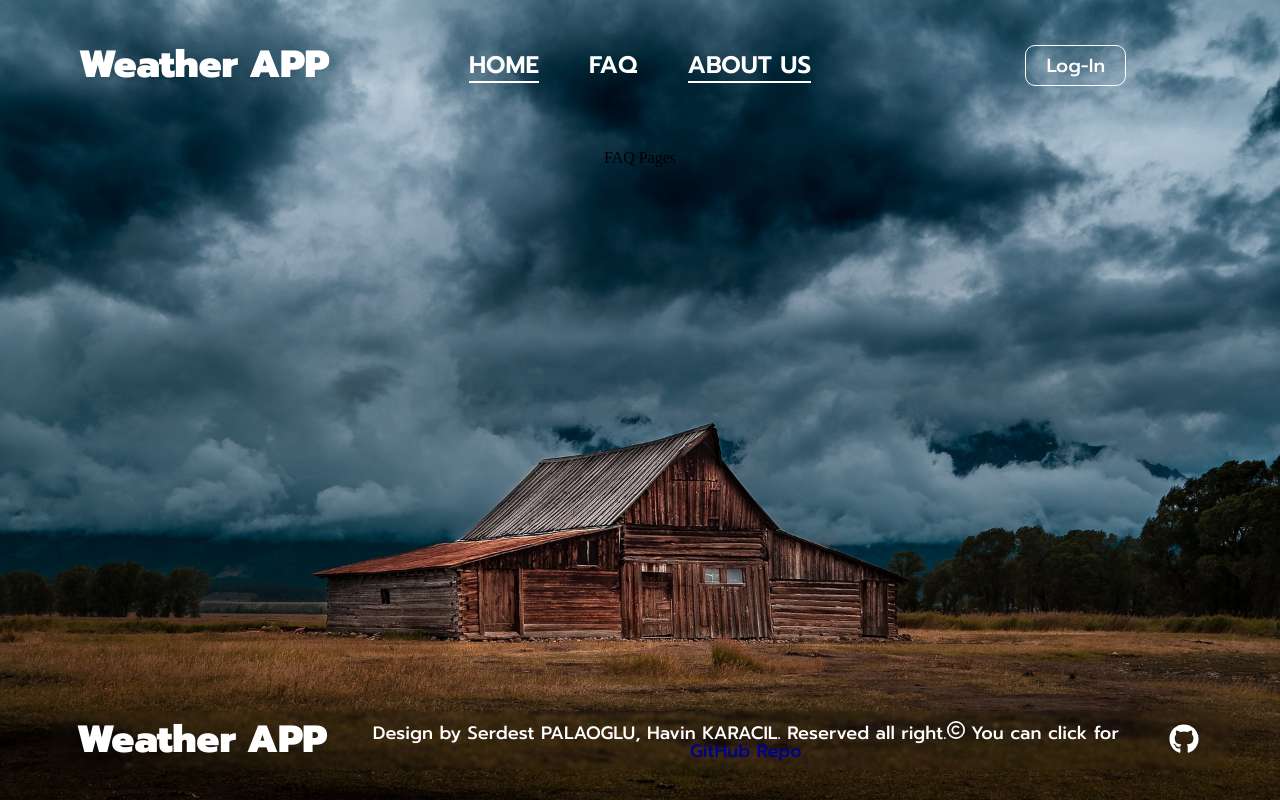
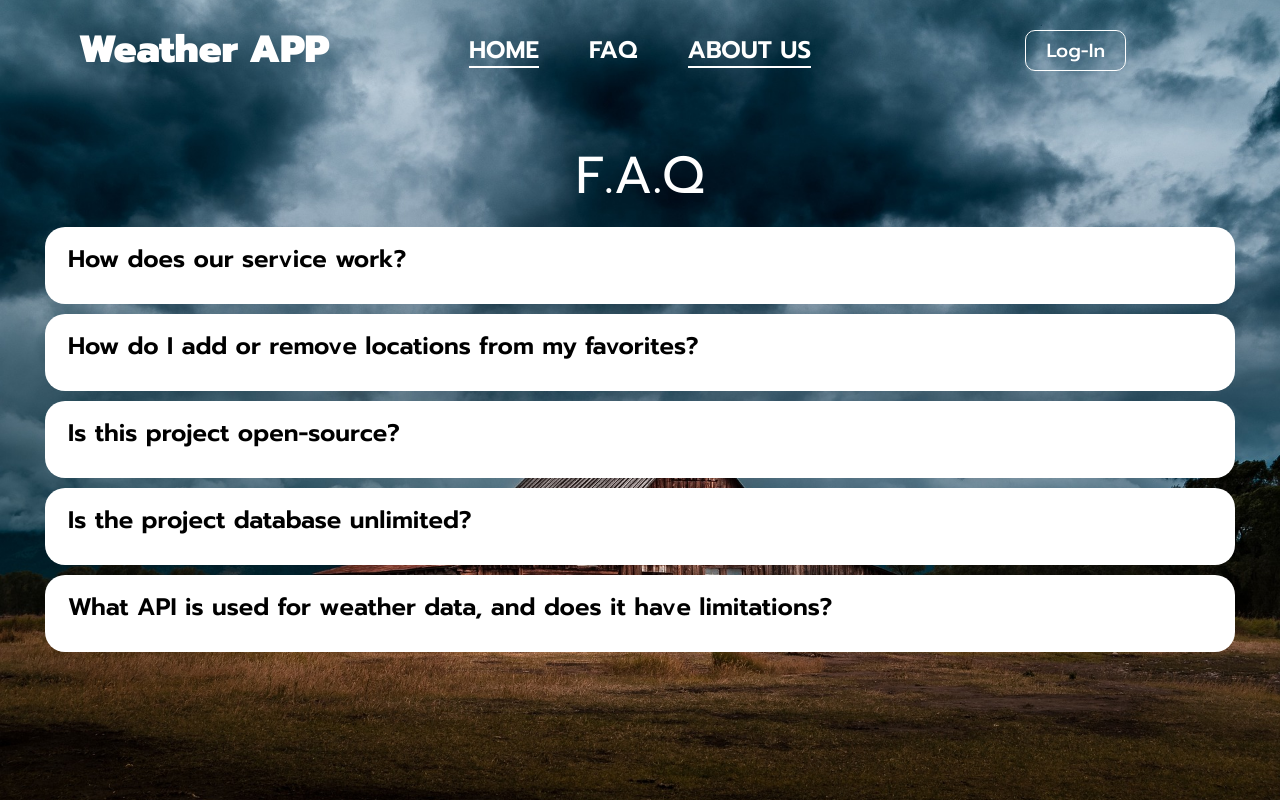
Before and after one commit to palaogluserdest/gsp-weather-app-project, a Next.js app: page /faq in a window 1280 px wide. Built offline with nearby package versions, Linux system fonts and the light colour scheme; no server answers.

Commit message:
Adden faq content

```diff
--- /dev/null
+++ b/src/app/(pages)/faq/Faq.scss
@@ -0,0 +1,5 @@
+.faq-wrapper-container {
+  width: 100vw;
+  height: 100%;
+  padding: 0 20px;
+}
--- a/src/app/(pages)/faq/page.tsx
+++ b/src/app/(pages)/faq/page.tsx
@@ -1,8 +1,39 @@
+import Collapse from '@/app/components/shared/Collapse';
+import './Faq.scss';
+
+const faq = [
+  {
+    question: 'How does our service work?',
+    answer:
+      'Our service provides a 6-day weather forecast for any location you type into the search bar. The displayed weather cards are collapsible; you can click on them to see more detailed information for each day. If you sign in, you can add or remove locations from your favorites. Additionally, you can update your personal information on the profile page.',
+  },
+  {
+    question: 'How do I add or remove locations from my favorites?',
+    answer:
+      'Once signed in, you’ll see favorite icons next to each location. An empty star indicates the location is not in your favorites, while a filled star means it is. Your favorite locations will be displayed below the search bar. To remove a location from favorites, simply click on it to bring it up on the screen, then click the favorite icon to remove it.',
+  },
+  {
+    question: 'Is this project open-source?',
+    answer:
+      "Yes, this project is open-source. You are free to download and develop it as you like. If you'd like to contribute to the development alongside me, feel free to reach out on GitHub and send a request. However, please remember to credit the source when using the project.",
+  },
+  {
+    question: 'Is the project database unlimited?',
+    answer:
+      "No, the project uses Firebase's test version, which has a one-month trial period. After the trial expires, the database will be reset, meaning previously registered information will no longer be available. You can re-register at that time.",
+  },
+  {
+    question: 'What API is used for weather data, and does it have limitations?',
+    answer:
+      'The weather data is provided by the Open Weather API, using the free version with a limited capacity. Please avoid making frequent requests to ensure continuous access.',
+  },
+];
+
 const FAQ = () => {
   return (
-    <>
-      <h1>FAQ Pages</h1>
-    </>
+    <div className="faq-wrapper-container">
+      <Collapse items={faq} />
+    </div>
   );
 };
 
--- a/src/app/components/LoginRegister/LoginRegister.scss
+++ b/src/app/components/LoginRegister/LoginRegister.scss
@@ -59,6 +59,7 @@
 
     .auth-login,
     .auth-register {
+      max-width: 500px;
       flex: 1;
       display: flex;
       flex-direction: column;
@@ -70,6 +71,10 @@
         padding: 20px 20px;
       }
     }
+
+    .auth-register {
+      margin-left: auto;
+    }
   }
 }
 
--- a/src/app/components/WeatherWidget/WeatherWidget.scss
+++ b/src/app/components/WeatherWidget/WeatherWidget.scss
@@ -6,9 +6,9 @@
   display: flex;
   flex-direction: column;
   gap: 10px;
-  max-width: 150px;
+  max-width: 190px;
   width: 100%;
-  height: 100px;
+  height: 135px;
   border: none;
   border-radius: 15px;
   background-color: #fff;
--- /dev/null
+++ b/src/app/components/shared/Collapse/Collapse.scss
@@ -0,0 +1,51 @@
+@import '../../../styles/variables';
+
+.faq-container {
+  width: 100%;
+  display: flex;
+  flex-direction: column;
+  justify-content: flex-start;
+  align-items: center;
+  height: 1000px;
+  border: none;
+  border-radius: 15px;
+  background-color: transparent;
+  padding: 30px 25px;
+  font-family: $font-prompt, sans-serif;
+}
+
+.faq-title {
+  color: #fff;
+  font-size: 52px;
+  text-align: center;
+  margin-bottom: 20px;
+}
+
+.faq-item {
+  max-width: 1200px;
+  width: 100%;
+  margin: 5px 25px;
+  border: none;
+  background-color: #fff;
+  border-radius: 20px;
+  padding: 20px;
+  cursor: pointer;
+}
+
+.faq-question {
+  font-weight: bold;
+  font-size: 24px;
+  font-weight: 600;
+  margin-bottom: 8px;
+  padding-bottom: 5px;
+  padding-left: 3px;
+}
+
+.faq-answer {
+  margin-top: 5px;
+  color: #555;
+  font-size: 18px;
+  font-weight: 500;
+  margin-bottom: 10px;
+  margin-left: 15px;
+}
--- /dev/null
+++ b/src/app/components/shared/Collapse/index.tsx
@@ -0,0 +1,37 @@
+'use client';
+import React, { useState } from 'react';
+import './Collapse.scss';
+
+// Soru ve cevaplar için bir arayüz tanımlıyoruz
+type CollapseItem = {
+  question: string;
+  answer: string;
+};
+
+type CollapseProps = {
+  items: CollapseItem[];
+};
+
+const Collapse: React.FC<CollapseProps> = ({ items }) => {
+  const [openIndex, setOpenIndex] = useState<number | null>(null);
+
+  const toggleItem = (index: number) => {
+    setOpenIndex(openIndex === index ? null : index);
+  };
+
+  return (
+    <div className="faq-container">
+      <h1 className="faq-title">F.A.Q</h1>
+      {items.map((item, index) => (
+        <div key={index} className="faq-item">
+          <div className="faq-question" onClick={() => toggleItem(index)}>
+            {item.question}
+          </div>
+          {openIndex === index && <div className="faq-answer">{item.answer}</div>}
+        </div>
+      ))}
+    </div>
+  );
+};
+
+export default Collapse;
--- a/src/app/globals.scss
+++ b/src/app/globals.scss
@@ -1,6 +1,13 @@
 @import '/node_modules/react-toastify/dist/ReactToastify.css';
 
 /* Reset CSS Start */
+
+* {
+  box-sizing: border-box;
+  margin: 0;
+  padding: 0;
+}
+
 
 html,
 body,
@@ -83,8 +90,6 @@ time,
 mark,
 audio,
 video {
-  margin: 0;
-  padding: 0;
   border: 0;
   font-size: 100%;
   font: inherit;
--- a/src/app/layout.scss
+++ b/src/app/layout.scss
@@ -22,6 +22,7 @@
 .container {
   width: 100vw;
   height: 100vh;
+
   display: flex;
   flex-direction: column;
   position: relative;
--- a/src/app/page.scss
+++ b/src/app/page.scss
@@ -12,7 +12,7 @@
 
 .weather-cards {
   padding: 30px 0;
-  margin: 10px 20px;
+  margin: 10px 0;
   display: flex;
   flex-direction: column;
   justify-content: center;
```
Also changed, not shown: src/app/components/WeatherCard/WeatherCard.scss (+6 -6 lines).
